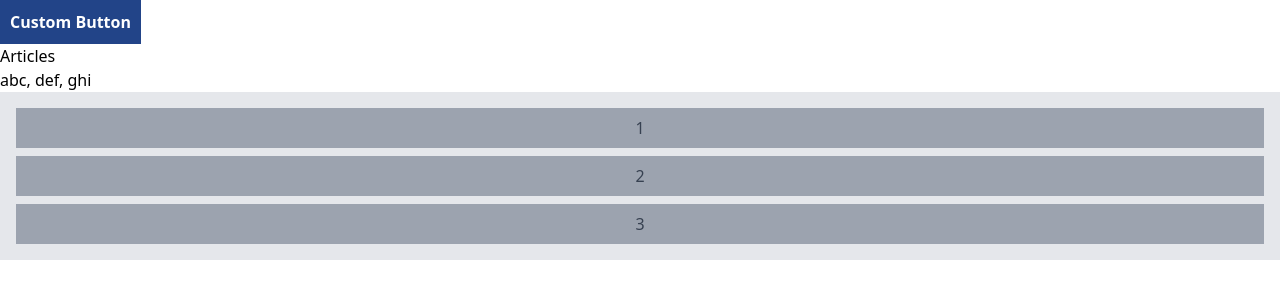
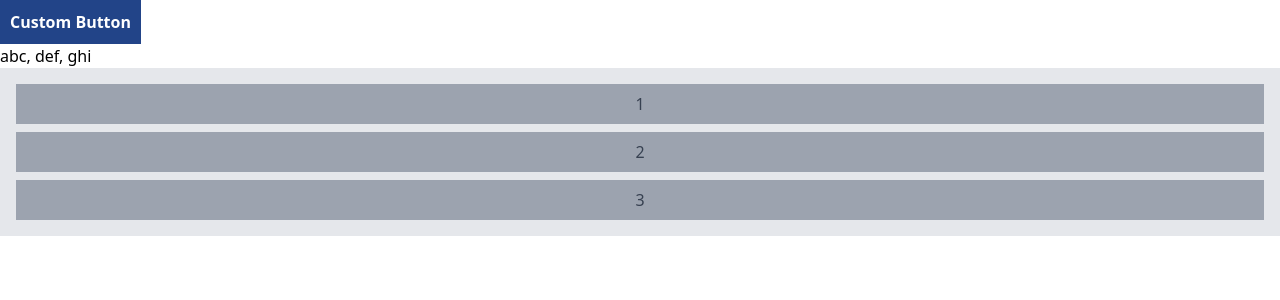
Before and after one commit to 0918nobita/website, a Next.js app: page / in a window 1280 px wide. Shown: the top 300 px of the page. Built offline with nearby package versions, Linux system fonts and the light colour scheme.

Commit message:
:fire: 無効なリンクを削除した

```diff
--- a/pages/index.tsx
+++ b/pages/index.tsx
@@ -1,6 +1,5 @@
 import classNames from 'classnames';
 import { GetStaticProps } from 'next';
-import Link from 'next/link';
 import React from 'react';
 
 import { Button, Memo } from '../components';
@@ -28,10 +27,6 @@ const IndexPage: React.FC<Props> = ({ memos }) => (
     <>
         <Button />
 
-        <Link href="/articles">
-            <a>Articles</a>
-        </Link>
-
         <p>{memos.map((m) => m.title).join(', ')}</p>
 
         <div className={classNames('bg-gray-200', 'p-4')}>
```
